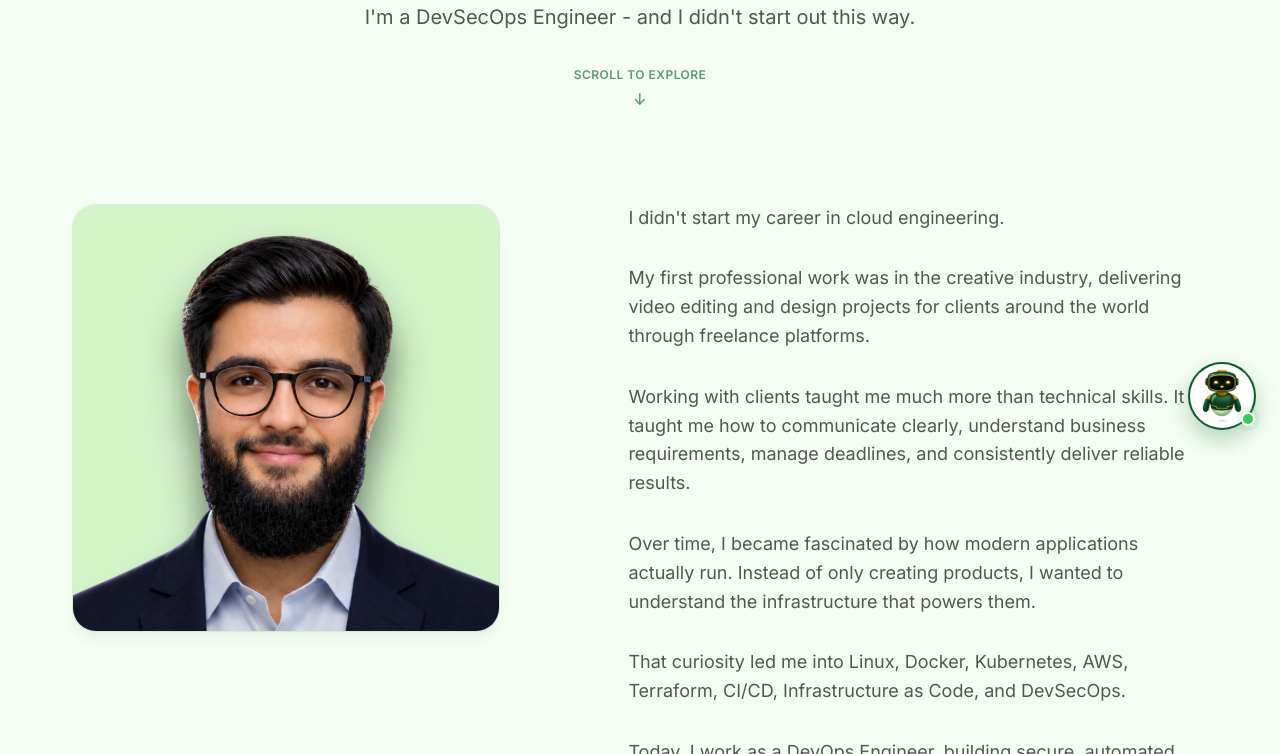
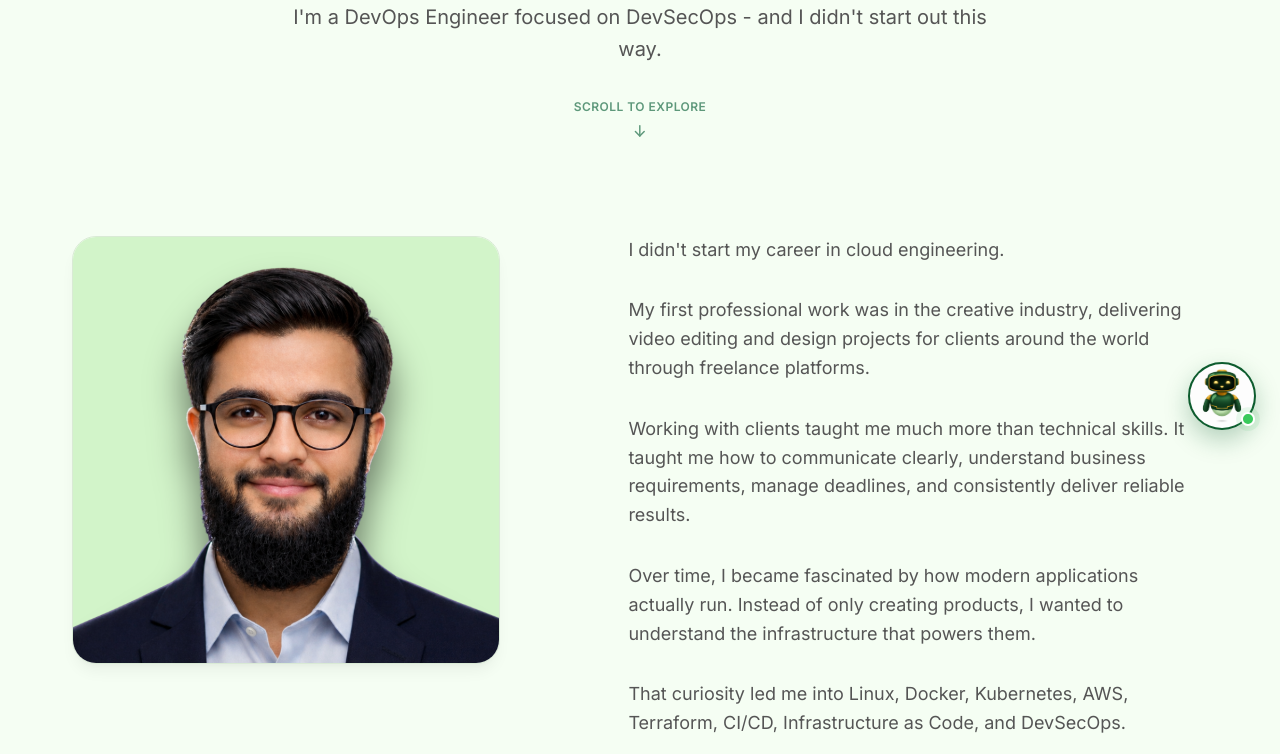
Before and after one commit to muhammadhammadtech/portfolio, a website: page about.html in a window 1280 px wide. Shown: the part 346-1100 px from the top of the page. Drawn offline with Linux system fonts and the light colour scheme.

Commit message:
Update job title from DevSecOps to DevOps Engineer

```diff
--- a/about.html
+++ b/about.html
@@ -218,7 +218,7 @@
         <div class="badge">About Me</div>
         <h1>Architecting <span class="text-gradient moving-gradient">Reliability</span></h1>
         <p style="margin-top: 1rem; font-size: 1.25rem;">
-          I'm a DevSecOps Engineer - and I didn't start out this way.
+          I'm a DevOps Engineer focused on DevSecOps - and I didn't start out this way.
         </p>
         <div class="about-scroll-indicator" aria-hidden="true">
           <span>Scroll to explore</span>
```
